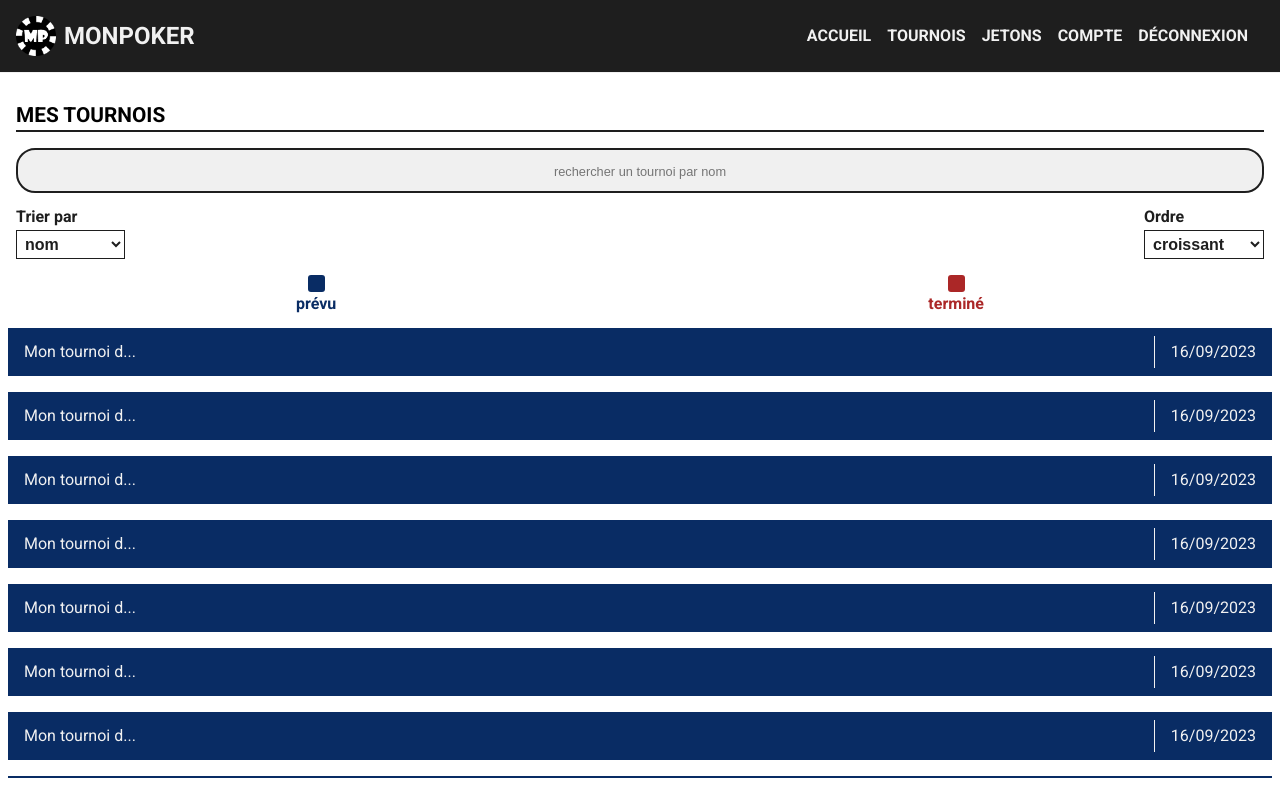
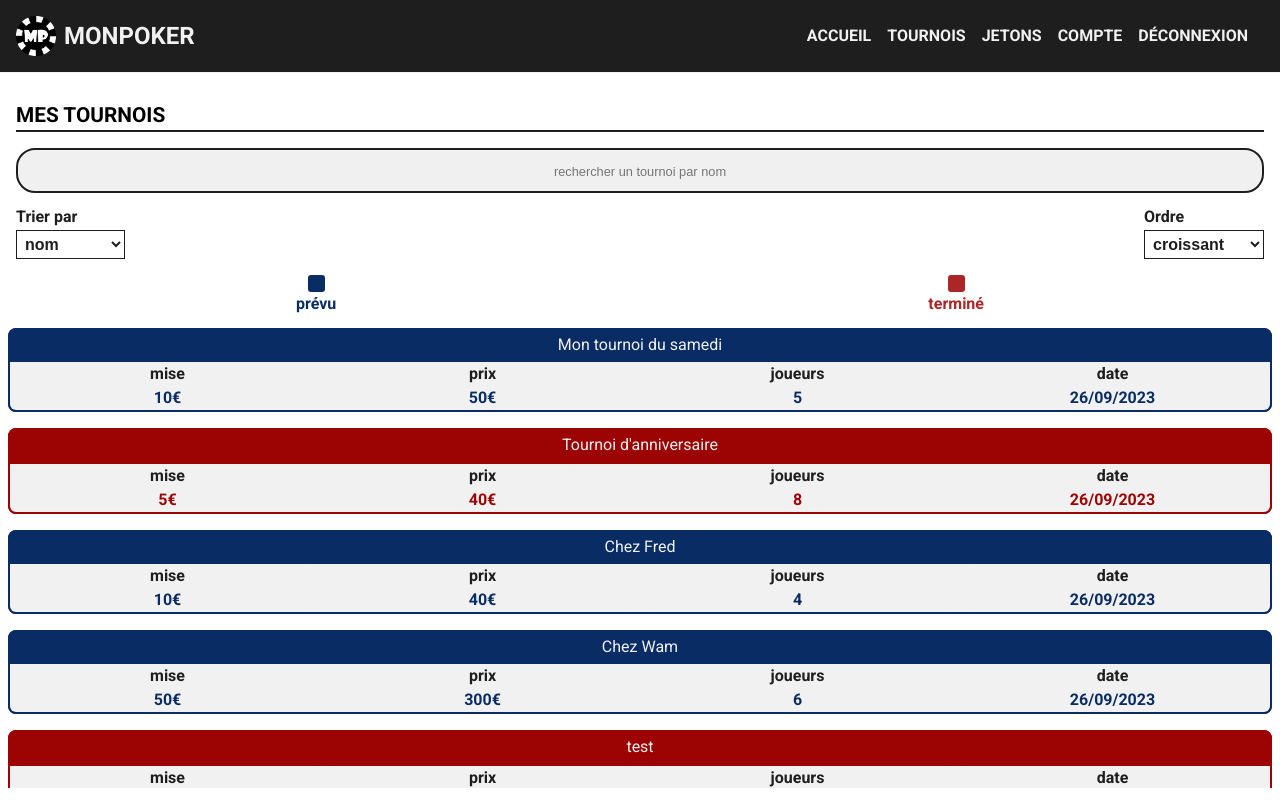
Before and after one commit to juan5987/monpoker-react, a React (Create React App) app: page /tournaments in a window 1280 px wide. Built offline with nearby package versions, Linux system fonts and the light colour scheme.

Commit message:
adding content and css

```diff
--- a/src/pages/Tournaments/Tournaments.tsx
+++ b/src/pages/Tournaments/Tournaments.tsx
@@ -41,27 +41,27 @@ const Home = () => {
           </div>
         </section>
       <section className="tournaments__tournaments">
-        <Tournament />
-        <Tournament />
-        <Tournament />
-        <Tournament />
-        <Tournament />
-        <Tournament />
-        <Tournament />
-        <Tournament />
-        <Tournament />
-        <Tournament />
-        <Tournament />
-        <Tournament />
-        <Tournament />
-        <Tournament />
-        <Tournament />
-        <Tournament />
-        <Tournament />
-        <Tournament />
-        <Tournament />
-        <Tournament />
-        <Tournament />
+        <Tournament status="pending" nom="Mon tournoi du samedi" mise={10} prix={50} joueurs={5} date='26/09/2023'/>
+        <Tournament status="finished" nom="Tournoi d'anniversaire" mise={5} prix={40} joueurs={8} date='26/09/2023'/>
+        <Tournament status="pending" nom="Chez Fred" mise={10} prix={40} joueurs={4} date='26/09/2023'/>
+        <Tournament status="pending" nom="Chez Wam" mise={50} prix={300} joueurs={6} date='26/09/2023'/>
+        <Tournament status="finished" nom="test" mise={5} prix={25} joueurs={5} date='26/09/2023'/>
+        <Tournament status="finished" nom="test" mise={5} prix={25} joueurs={5} date='26/09/2023'/>
+        <Tournament status="finished" nom="test" mise={5} prix={25} joueurs={5} date='26/09/2023'/>
+        <Tournament status="finished" nom="test" mise={5} prix={25} joueurs={5} date='26/09/2023'/>
+        <Tournament status="finished" nom="test" mise={5} prix={25} joueurs={5} date='26/09/2023'/>
+        <Tournament status="finished" nom="test" mise={5} prix={25} joueurs={5} date='26/09/2023'/>
+        <Tournament status="finished" nom="test" mise={5} prix={25} joueurs={5} date='26/09/2023'/>
+        <Tournament status="finished" nom="test" mise={5} prix={25} joueurs={5} date='26/09/2023'/>
+        <Tournament status="finished" nom="test" mise={5} prix={25} joueurs={5} date='26/09/2023'/>
+        <Tournament status="finished" nom="test" mise={5} prix={25} joueurs={5} date='26/09/2023'/>
+        <Tournament status="finished" nom="test" mise={5} prix={25} joueurs={5} date='26/09/2023'/>
+        <Tournament status="finished" nom="test" mise={5} prix={25} joueurs={5} date='26/09/2023'/>
+        <Tournament status="finished" nom="test" mise={5} prix={25} joueurs={5} date='26/09/2023'/>
+        <Tournament status="finished" nom="test" mise={5} prix={25} joueurs={5} date='26/09/2023'/>
+        <Tournament status="finished" nom="test" mise={5} prix={25} joueurs={5} date='26/09/2023'/>
+        <Tournament status="finished" nom="test" mise={5} prix={25} joueurs={5} date='26/09/2023'/>
+        <Tournament status="finished" nom="test" mise={5} prix={25} joueurs={5} date='26/09/2023'/>
       </section>
     </div>
   )
--- a/src/pages/Tournaments/components/Tournament.tsx
+++ b/src/pages/Tournaments/components/Tournament.tsx
@@ -1,12 +1,38 @@
 import React from 'react'
 import '../../../styles/tournament.sass'
 
-const Tournament = () => {
+interface ITournament {
+  status: string,
+  nom: string,
+  mise: number,
+  prix: number,
+  joueurs: number,
+  date: string,
+}
+
+const Tournament = ({status, nom, mise, prix, joueurs, date}:ITournament) => {
   return (
-        <div className="tournament">
-          <span className="tournament__title tournament__element">Mon tournoi d...</span>
-          <span className="tournament__date tournament__element">16/09/2023</span>
+    <div className={status === "pending" ? "tournament" : "tournament tournament--finished"}>
+      <h2 className={status === "pending" ? "tournament__title" : "tournament__title tournament__title--finished"}>{nom}</h2>
+      <div className={status === "pending" ? "tournament__info" : "tournament__info tournament__info--finished"}>
+        <div className="tournament__info__element">
+          <span className="tournament__info__element__label">mise</span>
+          <span className="tournament__info__element__text">{mise}€</span>
         </div>
+        <div className="tournament__info__element">
+          <span className="tournament__info__element__label">prix</span>
+          <span className=" tournament__info__element__text">{prix}€</span>
+        </div>
+        <div className="tournament__info__element">
+          <span className="tournament__info__element__label">joueurs</span>
+          <span className=" tournament__info__element__text">{joueurs}</span>
+        </div>
+        <div className="tournament__info__element">
+          <span className="tournament__info__element__label">date</span>
+          <span className=" tournament__info__element__text">{date}</span>
+        </div>
+      </div>
+    </div>
   )
 }
 
--- a/src/styles/tournament.sass
+++ b/src/styles/tournament.sass
@@ -1,24 +1,59 @@
-.tournament, .tournament--finished
+.tournament
     display: flex
+    flex-direction: column
     justify-content: space-between
     width: 100%
     background-color: rgb(9, 44, 100)
     color: rgb(241,241,241)
     margin-bottom: 1rem
-    padding: .5em 1em
+    border-radius: .5rem
 
     &--finished
         background-color: rgb(156, 4, 4)
 
-    &__element
+    &__title
         display: flex
+        justify-content: center
+        border-bottom: 1px solid rgb(241,241,241)
+        text-align: center
+        border: 1px solid rgb(9, 44, 100)
+        padding: .5em 0
+        border-radius: .5rem
+
+        &--finished
+            border: 1px solid rgb(156, 4, 4)
+
+    &__info
+        display: flex
+        justify-content: space-between
         align-items: center
-        height: 2em
+        background-color: rgb(241,241,241)
+        color: rgb(9, 44, 100)
+        border: 2px solid rgb(9, 44, 100)
+        border-top: none
+        border-radius: 0 0 .5rem .5rem
 
-    &__title
-        padding-right: 1em
-        border-right: 1px solid rgb(241,241,241)
-        flex-grow: 1
+        &--finished
+            color: rgb(156, 4, 4)
+            border: 2px solid rgb(156, 4, 4)
 
-    &__date
-        padding-left: 1em
+        &__element
+            display: flex
+            flex-direction: column
+            justify-content: center
+            align-items: center
+            flex: 1
+            padding: .25rem
+            border-radius: 1rem
+
+            &__label
+                text-align: center
+                color: rgb(30,30,30)
+                font-weight: bold
+                margin-bottom: .5rem
+                width: 100%
+
+            &__text
+                text-align: center
+                width: 100%
+                font-weight: bold
--- a/src/styles/tournaments.sass
+++ b/src/styles/tournaments.sass
@@ -90,6 +90,6 @@
                     color: rgb(9, 44, 100)
 
     &__tournaments
-        max-height: calc(100vh - 350px)
+        max-height: calc(100vh - 340px)
         overflow-y: scroll
         padding: 0 .5rem
```
